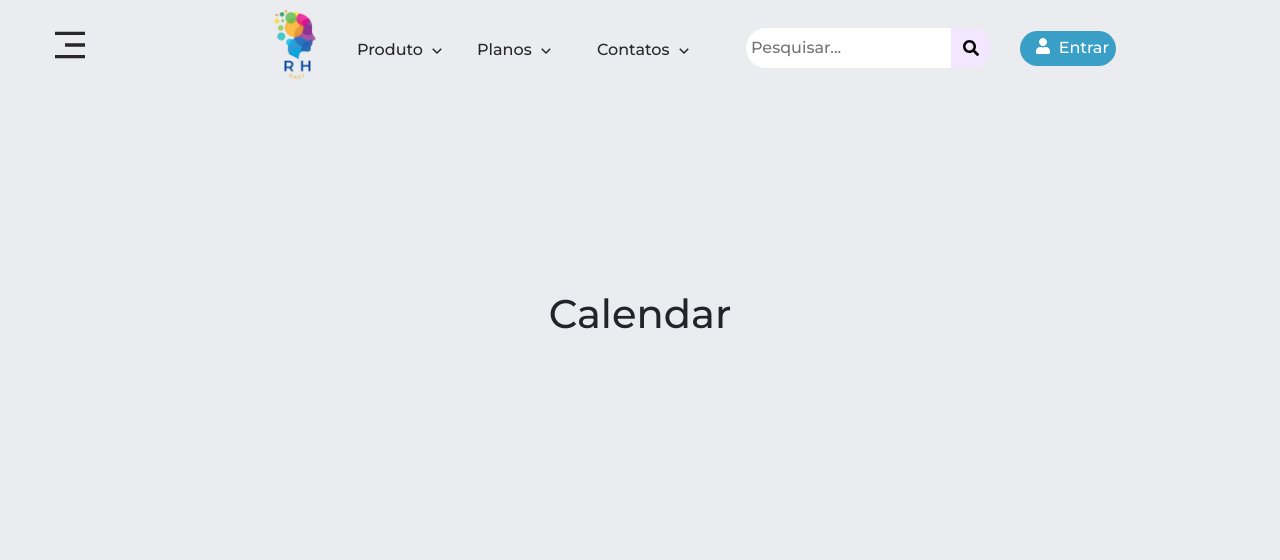
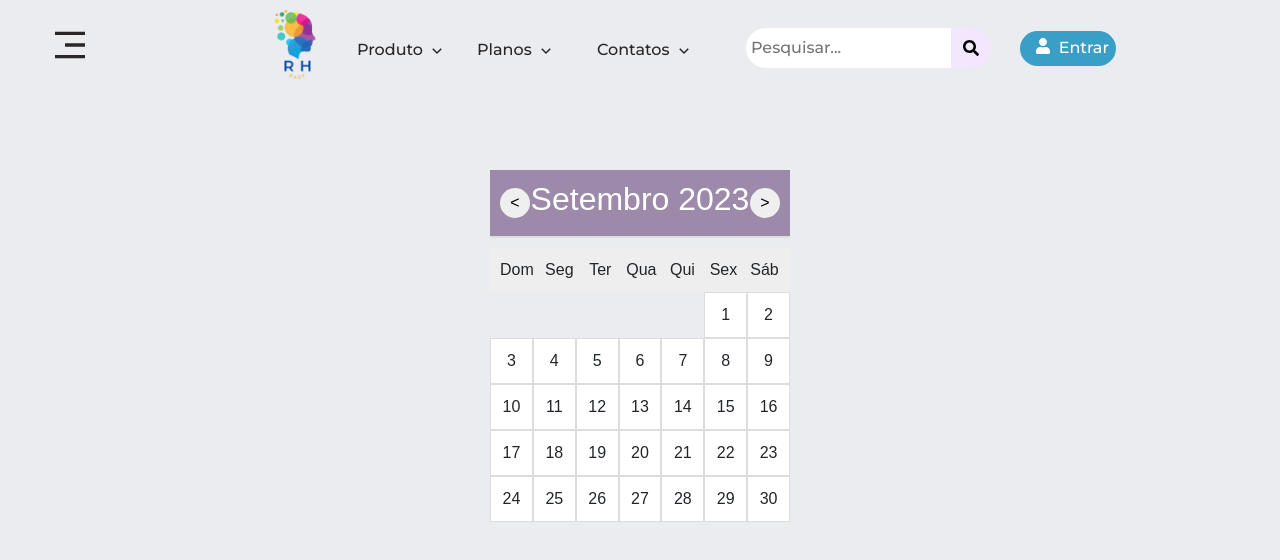
Before and after one commit to vitorliras/RH, a React (Create React App) app: page /CalendarioAnual/1 in a window 1280 px wide. Shown: the top 560 px of the page. Built offline with nearby package versions, Linux system fonts and the light colour scheme.

Commit message:
calendar

```diff
--- a/src/App.css
+++ b/src/App.css
@@ -53,3 +53,61 @@ code {
   text-align: center;
   margin-top: 200px;
 }
+
+
+.container-do-calendario {
+  font-family: Arial, sans-serif;
+  text-align: center;
+  max-width: 300px;
+  margin-top: 80px;
+  margin: 80px auto;
+}
+
+.cabecalho {
+  display: flex;
+  justify-content: space-between;
+  align-items: center;
+  margin-bottom: 10px;
+}
+
+.btn-calendar {
+  cursor: pointer;
+  font-size: 16px;
+  width: 30px;
+  height: 30px;
+  border: none;
+  border-radius: 50%;
+}
+
+.dias-da-semana {
+  display: flex;
+  justify-content: space-between;
+  background-color: #eee;
+  padding: 5px;
+}
+
+.dia-da-semana {
+  flex: 1;
+  padding: 5px;
+}
+
+.dias {
+  display: grid;
+  grid-template-columns: repeat(7, 1fr);
+}
+
+.branco {
+  flex: 1;
+  height: 30px;
+}
+
+.dia {
+  flex: 1;
+  padding: 10px;
+  border: 1px solid #ddd;
+  background-color: #fff;
+}
+
+.dia:hover {
+  background-color: #f0f0f0;
+}
--- a/src/page/Calendar.js
+++ b/src/page/Calendar.js
@@ -1,23 +1,61 @@
-import React from 'react'
+import React, { useState } from 'react';
 import Header from '../Components/Header';
-import {  useParams } from 'react-router-dom';
+import { useParams } from 'react-router-dom';
 
+const Calendar = () => {
+  const { userName } = useParams();
 
-function Calendar() {
-  const { userName } = useParams();
+  const diasDaSemana = ['Dom', 'Seg', 'Ter', 'Qua', 'Qui', 'Sex', 'Sáb'];
+  const meses = [
+    'Janeiro', 'Fevereiro', 'Março', 'Abril',
+    'Maio', 'Junho', 'Julho', 'Agosto',
+    'Setembro', 'Outubro', 'Novembro', 'Dezembro'
+  ];
+
+  const [mesAtual, setMesAtual] = useState(new Date());
+
+  const obterDiasNoMes = (ano, mes) => new Date(ano, mes + 1, 0).getDate();
+  const obterPrimeiroDiaDoMes = (ano, mes) => new Date(ano, mes, 1).getDay();
+
+  const renderizarCalendario = () => {
+    const ano = mesAtual.getFullYear();
+    const mes = mesAtual.getMonth();
+    const totalDias = obterDiasNoMes(ano, mes);
+    const primeiroDia = obterPrimeiroDiaDoMes(ano, mes);
+
+    const diasEmBranco = Array.from({ length: primeiroDia }, (_, i) => <div key={`branco-${i}`} className="branco"></div>);
+    const dias = Array.from({ length: totalDias }, (_, i) => <div key={`dia-${i}`} className="dia">{i + 1}</div>);
+
+    return [...diasEmBranco, ...dias];
+  };
+
+  const handleMesAnterior = () => {
+    setMesAtual(new Date(mesAtual.getFullYear(), mesAtual.getMonth() - 1));
+  };
+
+  const handleProximoMes = () => {
+    setMesAtual(new Date(mesAtual.getFullYear(), mesAtual.getMonth() + 1));
+  };
 
   return (
     <>
-      <Header userName={ !userName ? userName : ""}  />
+    <Header userName={ !userName ? userName : ""}  />
 
-      <div className='container'>
+    <div className="container-do-calendario">
+      <div className="cabecalho">
+        <button className='btn-calendar' onClick={handleMesAnterior}>&lt;</button>
+        <h2>{meses[mesAtual.getMonth()]} {mesAtual.getFullYear()}</h2>
+        <button className='btn-calendar' onClick={handleProximoMes}>&gt;</button>
+      </div>
+      <div className="dias-da-semana">
+        {diasDaSemana.map(dia => <div key={dia} className="dia-da-semana">{dia}</div>)}
+      </div>
+      <div className="dias">
+        {renderizarCalendario()}
+      </div>
+    </div>
+    </>
+  );
+};
 
-        <h1>
-        Calendar
-        </h1>
-      </div>
-    </>
-  )
-}
-
-export default Calendar
+export default Calendar;
```
